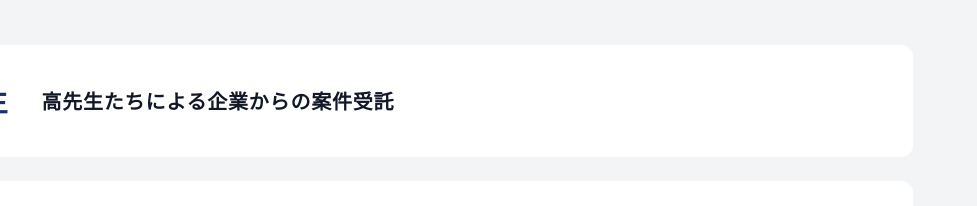
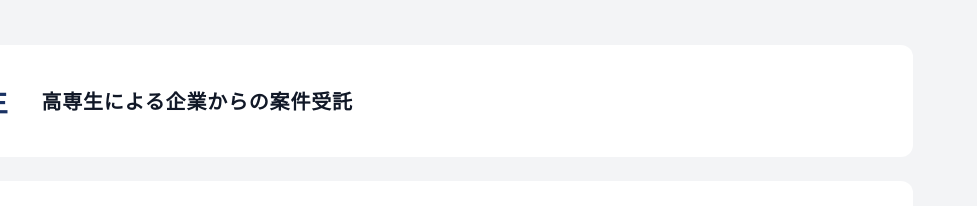
Before and after one commit to ryorig/startupWithTonari, a plain HTML site: page index.html in a window 1280 px wide. Shown: the part 2845-3051 px from the top of the page, 303-1280 px from the left. Drawn offline with Linux system fonts and the light colour scheme.

Commit message:
高専生

```diff
--- a/index.html
+++ b/index.html
@@ -362,7 +362,7 @@
               <img src="assets/logo.png" alt="隣の高専生" class="svc-overview__logo-img">
               <span class="svc-overview__logo-text">隣の高専生</span>
             </div>
-            <p class="svc-overview__card-desc">高先生たちによる企業からの案件受託</p>
+            <p class="svc-overview__card-desc">高専生による企業からの案件受託</p>
           </div>
 
           <!-- タカノ診断 -->
```
